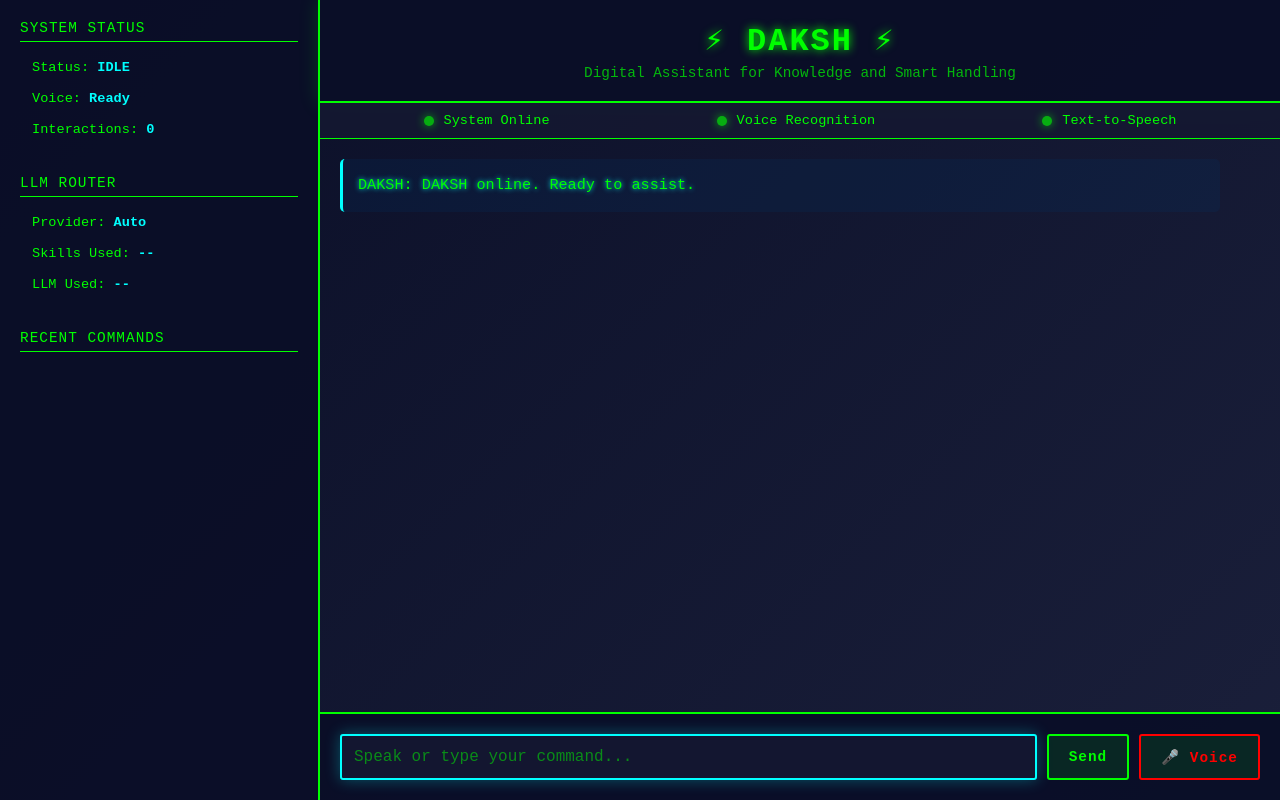
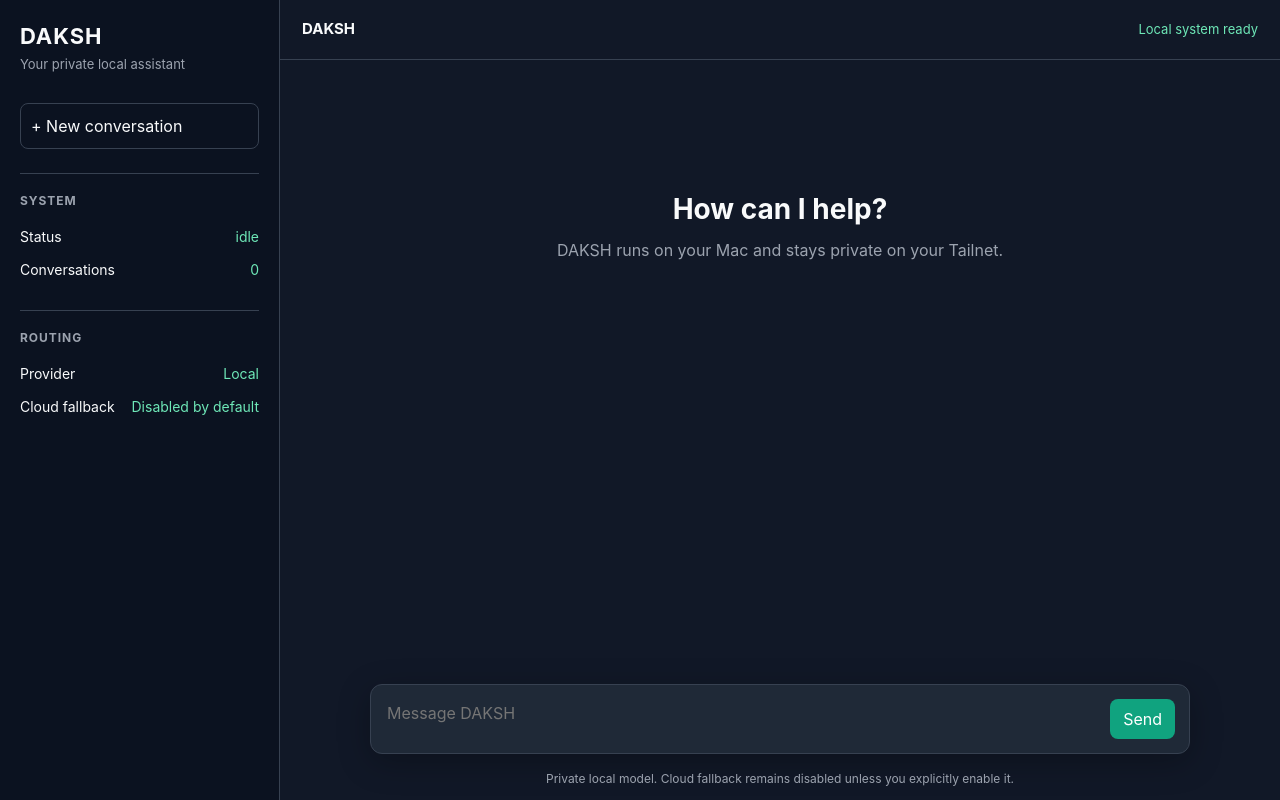
Before and after one commit to sushilkumarpanickar-debug/build-llm-from-scratch, a Flask app: page / in a window 1280 px wide. Run offline with Flask 3, Linux system fonts and the light colour scheme; data that the repository does not hold is empty.

Commit message:
Release DAKSH web app v0.3.0
Co-authored-by: Copilot App <223556219+Copilot@users.noreply.github.com>

```diff
--- a/templates/daksh_dashboard.html
+++ b/templates/daksh_dashboard.html
@@ -2,415 +2,90 @@
 <html lang="en">
 <head>
     <meta charset="UTF-8">
-    <meta name="viewport" content="width=device-width, initial-scale=1.0">
-    <title>DAKSH - Digital Assistant for Knowledge and Smart Handling</title>
+    <meta name="viewport" content="width=device-width, initial-scale=1, viewport-fit=cover">
+    <meta name="theme-color" content="#111827">
+    <meta name="apple-mobile-web-app-capable" content="yes">
+    <meta name="apple-mobile-web-app-status-bar-style" content="black-translucent">
+    <link rel="manifest" href="{{ url_for('static', filename='manifest.webmanifest') }}">
+    <title>DAKSH</title>
     <style>
-        * {
-            margin: 0;
-            padding: 0;
-            box-sizing: border-box;
-        }
-
-        body {
-            font-family: 'Courier New', monospace;
-            background: linear-gradient(135deg, #0a0e27 0%, #1a1f3a 100%);
-            color: #00ff00;
-            min-height: 100vh;
-            overflow: hidden;
-        }
-
-        .container {
-            display: flex;
-            height: 100vh;
-        }
-
-        .sidebar {
-            width: 25%;
-            background: rgba(10, 14, 39, 0.9);
-            border-right: 2px solid #00ff00;
-            padding: 20px;
-            overflow-y: auto;
-        }
-
-        .main-content {
-            flex: 1;
-            display: flex;
-            flex-direction: column;
-        }
-
-        .header {
-            background: rgba(10, 14, 39, 0.95);
-            border-bottom: 2px solid #00ff00;
-            padding: 20px;
-            text-align: center;
-            box-shadow: 0 0 20px rgba(0, 255, 0, 0.2);
-        }
-
-        .header h1 {
-            font-size: 2em;
-            text-shadow: 0 0 10px #00ff00;
-            margin-bottom: 5px;
-            letter-spacing: 2px;
-        }
-
-        .header p {
-            font-size: 0.9em;
-            color: #00ff00;
-            opacity: 0.7;
-        }
-
-        .status-bar {
-            display: flex;
-            justify-content: space-around;
-            padding: 10px 20px;
-            background: rgba(20, 24, 49, 0.9);
-            border-bottom: 1px solid #00ff00;
-            font-size: 0.85em;
-        }
-
-        .status-item {
-            display: flex;
-            align-items: center;
-            gap: 10px;
-        }
-
-        .status-dot {
-            width: 10px;
-            height: 10px;
-            border-radius: 50%;
-            animation: pulse 1s infinite;
-        }
-
-        .status-dot.active {
-            background: #00ff00;
-            box-shadow: 0 0 10px #00ff00;
-        }
-
-        .status-dot.inactive {
-            background: #ff0000;
-            animation: none;
-        }
-
-        @keyframes pulse {
-            0%, 100% { opacity: 1; }
-            50% { opacity: 0.5; }
-        }
-
-        .chat-area {
-            flex: 1;
-            overflow-y: auto;
-            padding: 20px;
-            display: flex;
-            flex-direction: column;
-            gap: 15px;
-        }
-
-        .message {
-            padding: 15px;
-            border-radius: 5px;
-            border-left: 3px solid #00ff00;
-            animation: slideIn 0.3s ease-out;
-            font-size: 0.95em;
-            line-height: 1.5;
-        }
-
-        @keyframes slideIn {
-            from {
-                opacity: 0;
-                transform: translateY(-10px);
-            }
-            to {
-                opacity: 1;
-                transform: translateY(0);
-            }
-        }
-
-        .user-message {
-            background: rgba(0, 100, 0, 0.2);
-            margin-left: 40px;
-            border-left-color: #00aa00;
-        }
-
-        .daksh-message {
-            background: rgba(0, 50, 100, 0.2);
-            margin-right: 40px;
-            border-left-color: #00ffff;
-            text-shadow: 0 0 5px #00ffff;
-        }
-
-        .input-area {
-            padding: 20px;
-            background: rgba(10, 14, 39, 0.95);
-            border-top: 2px solid #00ff00;
-            display: flex;
-            gap: 10px;
-        }
-
-        .input-group {
-            flex: 1;
-            display: flex;
-            gap: 10px;
-        }
-
-        input[type="text"] {
-            flex: 1;
-            padding: 12px;
-            background: rgba(20, 24, 49, 0.9);
-            border: 2px solid #00ff00;
-            color: #00ff00;
-            font-family: 'Courier New', monospace;
-            font-size: 1em;
-            border-radius: 3px;
-            transition: all 0.3s;
-        }
-
-        input[type="text"]:focus {
-            outline: none;
-            border-color: #00ffff;
-            box-shadow: 0 0 15px rgba(0, 255, 255, 0.3);
-        }
-
-        input[type="text"]::placeholder {
-            color: #00ff00;
-            opacity: 0.5;
-        }
-
-        button {
-            padding: 12px 20px;
-            background: rgba(0, 255, 0, 0.1);
-            border: 2px solid #00ff00;
-            color: #00ff00;
-            cursor: pointer;
-            font-family: 'Courier New', monospace;
-            font-size: 0.9em;
-            border-radius: 3px;
-            transition: all 0.3s;
-            font-weight: bold;
-            letter-spacing: 1px;
-        }
-
-        button:hover {
-            background: rgba(0, 255, 0, 0.2);
-            box-shadow: 0 0 15px rgba(0, 255, 0, 0.3);
-            transform: translateY(-2px);
-        }
-
-        button:active {
-            transform: translateY(0);
-        }
-
-        .voice-btn {
-            border-color: #ff0000;
-            color: #ff0000;
-        }
-
-        .voice-btn:hover {
-            background: rgba(255, 0, 0, 0.2);
-            box-shadow: 0 0 15px rgba(255, 0, 0, 0.3);
-        }
-
-        .sidebar-section {
-            margin-bottom: 30px;
-        }
-
-        .sidebar-title {
-            font-size: 0.9em;
-            margin-bottom: 10px;
-            padding-bottom: 5px;
-            border-bottom: 1px solid #00ff00;
-            text-transform: uppercase;
-            letter-spacing: 1px;
-        }
-
-        .sidebar-item {
-            padding: 8px 0;
-            font-size: 0.85em;
-            cursor: pointer;
-            transition: all 0.3s;
-            padding-left: 10px;
-            border-left: 2px solid transparent;
-        }
-
-        .sidebar-item:hover {
-            border-left-color: #00ff00;
-            padding-left: 15px;
-            text-shadow: 0 0 5px #00ff00;
-        }
-
-        .stat-value {
-            color: #00ffff;
-            font-weight: bold;
-        }
-
-        .loading {
-            display: inline-block;
-            animation: blink 0.7s infinite;
-        }
-
-        @keyframes blink {
-            0%, 50%, 100% { opacity: 1; }
-            25%, 75% { opacity: 0.3; }
-        }
-
-        .scrollbar {
-            scrollbar-width: thin;
-            scrollbar-color: #00ff00 #1a1f3a;
-        }
-
-        .scrollbar::-webkit-scrollbar {
-            width: 8px;
-        }
-
-        .scrollbar::-webkit-scrollbar-track {
-            background: #1a1f3a;
-        }
-
-        .scrollbar::-webkit-scrollbar-thumb {
-            background: #00ff00;
-            border-radius: 4px;
-        }
+        :root { color-scheme: dark; --bg:#111827; --panel:#1f2937; --line:#374151; --text:#f9fafb; --muted:#9ca3af; --accent:#10a37f; --user:#2563eb; }
+        * { box-sizing: border-box; }
+        body { margin:0; font:16px/1.5 -apple-system,BlinkMacSystemFont,"Segoe UI",sans-serif; background:var(--bg); color:var(--text); }
+        .app { height:100dvh; display:grid; grid-template-columns:280px minmax(0,1fr); }
+        aside { background:#0b1220; border-right:1px solid var(--line); padding:20px; overflow:auto; }
+        .brand { font-weight:700; font-size:22px; letter-spacing:.04em; }
+        .subtitle { color:var(--muted); font-size:13px; margin:2px 0 28px; }
+        .new-chat { width:100%; border:1px solid var(--line); border-radius:8px; color:var(--text); background:transparent; padding:10px; text-align:left; cursor:pointer; }
+        .section { border-top:1px solid var(--line); margin-top:24px; padding-top:18px; }
+        .section h2 { font-size:12px; letter-spacing:.08em; color:var(--muted); margin:0 0 10px; text-transform:uppercase; }
+        .stat { display:flex; justify-content:space-between; gap:12px; padding:6px 0; font-size:14px; }
+        .value { color:#6ee7b7; text-align:right; overflow-wrap:anywhere; }
+        main { min-width:0; display:flex; flex-direction:column; }
+        header { height:60px; display:flex; align-items:center; padding:0 22px; border-bottom:1px solid var(--line); }
+        header strong { font-size:15px; } #connection { margin-left:auto; color:#6ee7b7; font-size:13px; }
+        #chat { width:min(820px,100%); flex:1; align-self:center; overflow:auto; padding:24px 20px 130px; }
+        .empty { min-height:60%; display:grid; place-content:center; text-align:center; color:var(--muted); gap:8px; } .empty h1 { color:var(--text); font-size:28px; margin:0; }
+        .message { display:grid; grid-template-columns:32px minmax(0,1fr); gap:14px; padding:18px 0; border-bottom:1px solid rgba(55,65,81,.55); }
+        .avatar { width:30px; height:30px; border-radius:6px; display:grid; place-items:center; font-size:12px; font-weight:700; background:var(--accent); }
+        .user .avatar { background:var(--user); } .content { white-space:pre-wrap; overflow-wrap:anywhere; } .meta { color:var(--muted); font-size:12px; margin-top:7px; }
+        form { width:min(820px,calc(100% - 40px)); align-self:center; display:flex; gap:10px; padding:14px; margin:0 0 16px; border:1px solid var(--line); background:var(--panel); border-radius:12px; box-shadow:0 8px 32px #0004; }
+        textarea { resize:none; min-height:26px; max-height:180px; flex:1; border:0; outline:0; background:transparent; color:var(--text); font:inherit; }
+        button { border:0; border-radius:8px; padding:8px 13px; background:var(--accent); color:#fff; cursor:pointer; font:inherit; } button:disabled { opacity:.5; cursor:not-allowed; }
+        .notice { color:var(--muted); font-size:12px; text-align:center; padding:0 20px 12px; }
+        @media (max-width:700px) { .app { display:block; } aside { display:none; } header { padding:0 16px; } #chat { padding:16px 14px 110px; } form { width:calc(100% - 24px); margin-bottom:10px; } .message { gap:10px; padding:15px 0; } }
     </style>
 </head>
 <body>
-    <div class="container">
-        <div class="sidebar scrollbar">
-            <div class="sidebar-section">
-                <div class="sidebar-title">System Status</div>
-                <div class="sidebar-item">
-                    Status: <span class="stat-value" id="status">IDLE</span>
-                </div>
-                <div class="sidebar-item">
-                    Voice: <span class="stat-value" id="voice-status">Ready</span>
-                </div>
-                <div class="sidebar-item">
-                    Interactions: <span class="stat-value" id="interaction-count">0</span>
-                </div>
-            </div>
-
-            <div class="sidebar-section">
-                <div class="sidebar-title">LLM Router</div>
-                <div class="sidebar-item">
-                    Provider: <span class="stat-value" id="llm-provider">Auto</span>
-                </div>
-                <div class="sidebar-item">
-                    Skills Used: <span class="stat-value" id="skills-used">--</span>
-                </div>
-                <div class="sidebar-item">
-                    LLM Used: <span class="stat-value" id="llm-used">--</span>
-                </div>
-            </div>
-
-            <div class="sidebar-section">
-                <div class="sidebar-title">Recent Commands</div>
-                <div id="command-history"></div>
-            </div>
-        </div>
-
-        <div class="main-content">
-            <div class="header">
-                <h1>⚡ DAKSH ⚡</h1>
-                <p>Digital Assistant for Knowledge and Smart Handling</p>
-            </div>
-
-            <div class="status-bar">
-                <div class="status-item">
-                    <div class="status-dot active"></div>
-                    System Online
-                </div>
-                <div class="status-item">
-                    <div class="status-dot active" id="voice-dot"></div>
-                    Voice Recognition
-                </div>
-                <div class="status-item">
-                    <div class="status-dot active" id="tts-dot"></div>
-                    Text-to-Speech
-                </div>
-            </div>
-
-            <div class="chat-area scrollbar" id="chatArea"></div>
-
-            <div class="input-area">
-                <div class="input-group">
-                    <input type="text" id="userInput" placeholder="Speak or type your command..." autofocus>
-                    <button id="sendBtn">Send</button>
-                    <button class="voice-btn" id="voiceBtn">🎤 Voice</button>
-                </div>
-            </div>
-        </div>
+    <div class="app">
+        <aside>
+            <div class="brand">DAKSH</div>
+            <div class="subtitle">Your private local assistant</div>
+            <button class="new-chat" type="button" id="newChat">+ New conversation</button>
+            <div class="section"><h2>System</h2><div class="stat"><span>Status</span><span class="value" id="status">Checking</span></div><div class="stat"><span>Conversations</span><span class="value" id="interactions">0</span></div></div>
+            <div class="section"><h2>Routing</h2><div class="stat"><span>Provider</span><span class="value" id="provider">Local</span></div><div class="stat"><span>Cloud fallback</span><span class="value">Disabled by default</span></div></div>
+        </aside>
+        <main>
+            <header><strong>DAKSH</strong><span id="connection">Connecting...</span></header>
+            <section id="chat" aria-live="polite"></section>
+            <form id="composer"><textarea id="input" aria-label="Message DAKSH" placeholder="Message DAKSH" rows="1" autofocus></textarea><button id="send" type="submit">Send</button></form>
+            <div class="notice">Private local model. Cloud fallback remains disabled unless you explicitly enable it.</div>
+        </main>
     </div>
-
     <script>
-        const chatArea = document.getElementById('chatArea');
-        const userInput = document.getElementById('userInput');
-        const sendBtn = document.getElementById('sendBtn');
-        const voiceBtn = document.getElementById('voiceBtn');
-
-        // Send message
-        sendBtn.addEventListener('click', sendMessage);
-        userInput.addEventListener('keypress', (e) => {
-            if (e.key === 'Enter') sendMessage();
+        const chat = document.querySelector('#chat'), input = document.querySelector('#input'), send = document.querySelector('#send');
+        const escapeText = value => document.createTextNode(value || '');
+        function addMessage(text, role, time = '') {
+            const message = document.createElement('article'); message.className = `message ${role}`;
+            const avatar = document.createElement('div'); avatar.className = 'avatar'; avatar.textContent = role === 'user' ? 'You' : 'D';
+            const body = document.createElement('div'); const content = document.createElement('div'); content.className = 'content'; content.append(escapeText(text));
+            body.append(content); if (time) { const meta = document.createElement('div'); meta.className = 'meta'; meta.textContent = new Date(time).toLocaleString(); body.append(meta); }
+            message.append(avatar, body); chat.append(message); chat.scrollTop = chat.scrollHeight;
+        }
+        function showEmpty() { chat.replaceChildren(); const empty = document.createElement('div'); empty.className = 'empty'; empty.innerHTML = '<h1>How can I help?</h1><span>DAKSH runs on your Mac and stays private on your Tailnet.</span>'; chat.append(empty); }
+        async function updateStatus() {
+            const response = await fetch('/api/daksh/status'); if (!response.ok) throw new Error('Status unavailable');
+            const data = await response.json(); document.querySelector('#status').textContent = data.status || 'Ready'; document.querySelector('#interactions').textContent = data.interactions ?? 0; document.querySelector('#connection').textContent = 'Local system ready';
+        }
+        async function loadHistory() {
+            const response = await fetch('/api/daksh/history?limit=100'); if (!response.ok) throw new Error('History unavailable');
+            const {history} = await response.json(); chat.replaceChildren(); if (!history.length) return showEmpty();
+            history.forEach(item => { addMessage(item.input, 'user', item.time); addMessage(item.response, 'assistant', item.time); });
+        }
+        document.querySelector('#composer').addEventListener('submit', async event => {
+            event.preventDefault(); const text = input.value.trim(); if (!text) return;
+            if (chat.querySelector('.empty')) chat.replaceChildren(); addMessage(text, 'user'); input.value = ''; input.style.height = 'auto'; send.disabled = true; send.textContent = 'Thinking...';
+            try {
+                const response = await fetch('/api/daksh/interact', {method:'POST', headers:{'Content-Type':'application/json'}, body:JSON.stringify({input:text,type:'text'})});
+                const data = await response.json(); if (!response.ok) throw new Error(data.error || 'Request failed'); addMessage(data.response, 'assistant'); await updateStatus();
+            } catch (error) { addMessage(`Request failed: ${error.message}`, 'assistant'); }
+            finally { send.disabled = false; send.textContent = 'Send'; input.focus(); }
         });
-
-        async function sendMessage() {
-            const input = userInput.value.trim();
-            if (!input) return;
-
-            // Display user message
-            addMessage(input, 'user');
-            userInput.value = '';
-
-            // Send to DAKSH
-            try {
-                const response = await fetch('/api/daksh/interact', {
-                    method: 'POST',
-                    headers: { 'Content-Type': 'application/json' },
-                    body: JSON.stringify({ input, type: 'text' })
-                });
-
-                const data = await response.json();
-                addMessage(data.response, 'daksh');
-                updateStats();
-            } catch (error) {
-                addMessage(`Error: ${error.message}`, 'daksh');
-            }
-        }
-
-        function addMessage(text, sender) {
-            const div = document.createElement('div');
-            div.className = `message ${sender}-message`;
-            div.textContent = sender === 'daksh' ? `DAKSH: ${text}` : `You: ${text}`;
-            chatArea.appendChild(div);
-            chatArea.scrollTop = chatArea.scrollHeight;
-        }
-
-        async function updateStats() {
-            try {
-                const response = await fetch('/api/daksh/status');
-                const data = await response.json();
-                document.getElementById('status').textContent = data.status.toUpperCase();
-                document.getElementById('interaction-count').textContent = data.interactions;
-            } catch (error) {
-                console.error('Failed to update stats:', error);
-            }
-        }
-
-        // Voice button
-        voiceBtn.addEventListener('click', async () => {
-            if (!navigator.mediaDevices || !navigator.mediaDevices.getUserMedia) {
-                alert('Voice input not supported in this browser');
-                return;
-            }
-            voiceBtn.textContent = '🎤 Listening...';
-            // Voice recording logic would go here
-            setTimeout(() => {
-                voiceBtn.textContent = '🎤 Voice';
-            }, 3000);
-        });
-
-        // Initialize
-        updateStats();
-        setInterval(updateStats, 5000);
-        addMessage('DAKSH online. Ready to assist.', 'daksh');
+        input.addEventListener('input', () => { input.style.height = 'auto'; input.style.height = `${Math.min(input.scrollHeight,180)}px`; });
+        input.addEventListener('keydown', event => { if (event.key === 'Enter' && !event.shiftKey) { event.preventDefault(); document.querySelector('#composer').requestSubmit(); } });
+        document.querySelector('#newChat').addEventListener('click', showEmpty);
+        Promise.all([loadHistory(), updateStatus()]).catch(error => { document.querySelector('#connection').textContent = error.message; showEmpty(); });
+        if ('serviceWorker' in navigator) navigator.serviceWorker.register('/static/service-worker.js').catch(() => {});
     </script>
 </body>
 </html>
```
Also changed, not shown: RELEASE_NOTES.md (+9 -0 lines), daksh/web_dashboard.py (+19 -7 lines), static/service-worker.js (added, +11 -0 lines), static/manifest.webmanifest (added).
